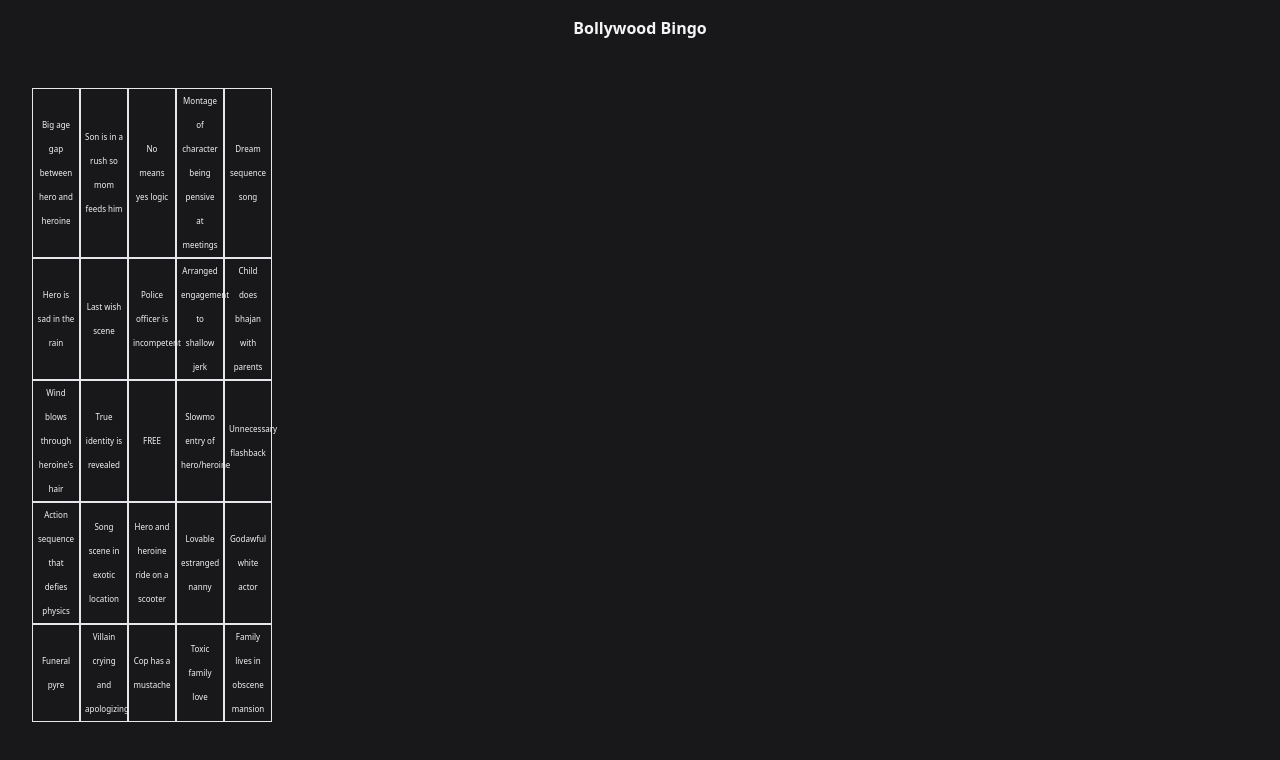
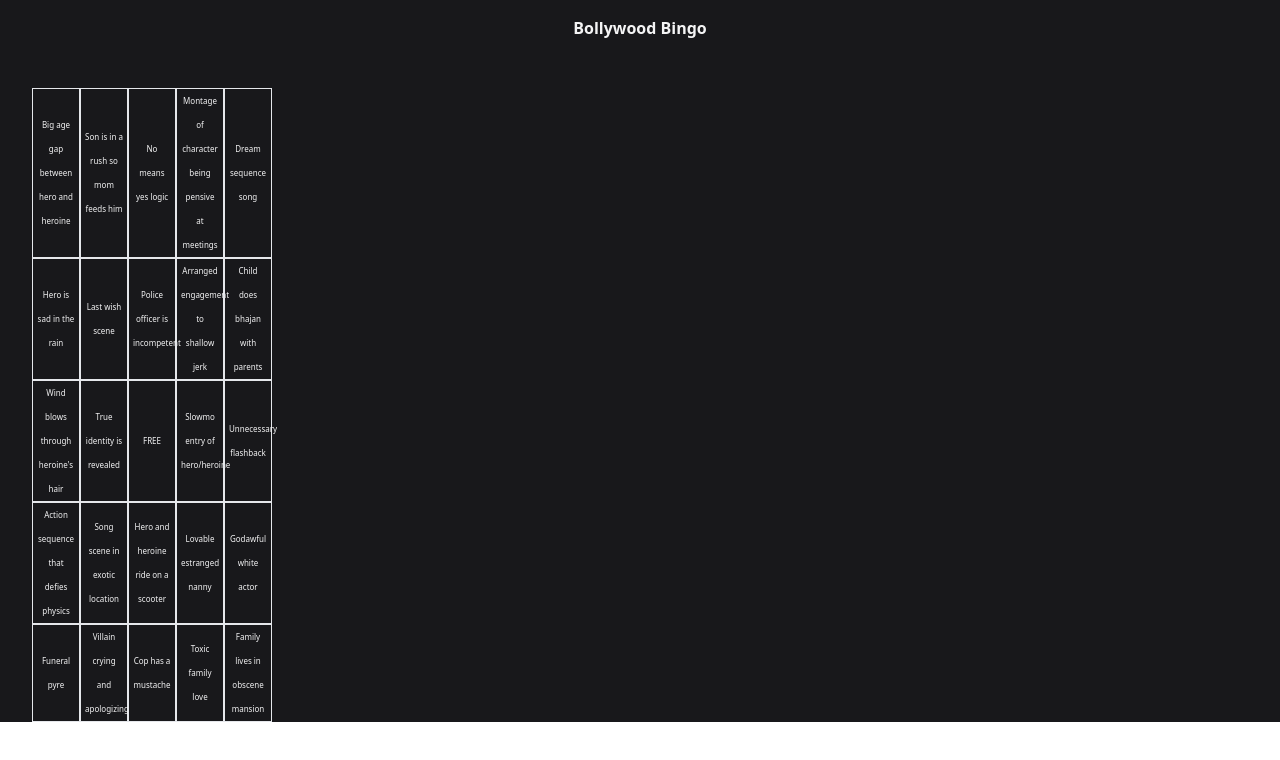
Before and after one commit to akvashi24/bingobongo, a Next.js app: page / in a window 1280 px wide. Shown: the top 760 px of the page. Built offline with nearby package versions, Linux system fonts and the light colour scheme.

Commit message:
Update index.js

```diff
--- a/pages/index.js
+++ b/pages/index.js
@@ -95,11 +95,11 @@ export default function Home() {
         <link rel="icon" href="/favicon.ico" />
       </Head>
 
-      <div className="min-h-screen sm:h-100 text-center bg-zinc-900">
+      <div className="h-100 text-center bg-zinc-900">
         <div className='py-4'>
         <span className='text-zinc-100 font-bold'>Bollywood Bingo</span>
         </div>
-        <div className="flex flex-col h-full bg-zinc-900 pt-8 content-center">
+        <div className="flex flex-col h-100 bg-zinc-900 pt-8 content-center">
           <Row>
             {range(0,5).map((e) => <Square key={e} text={shuffled[e]}/>)}
           </Row>
```
